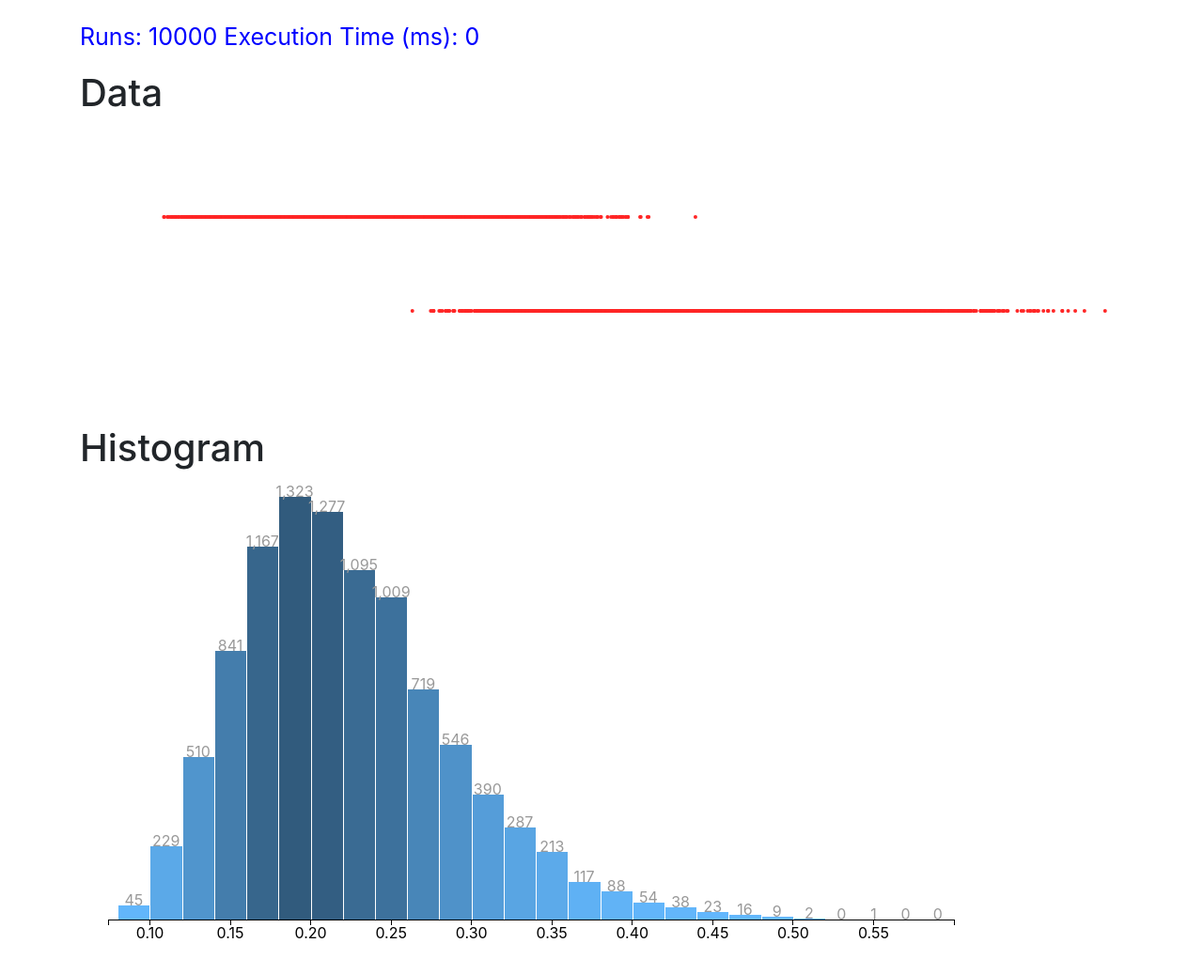
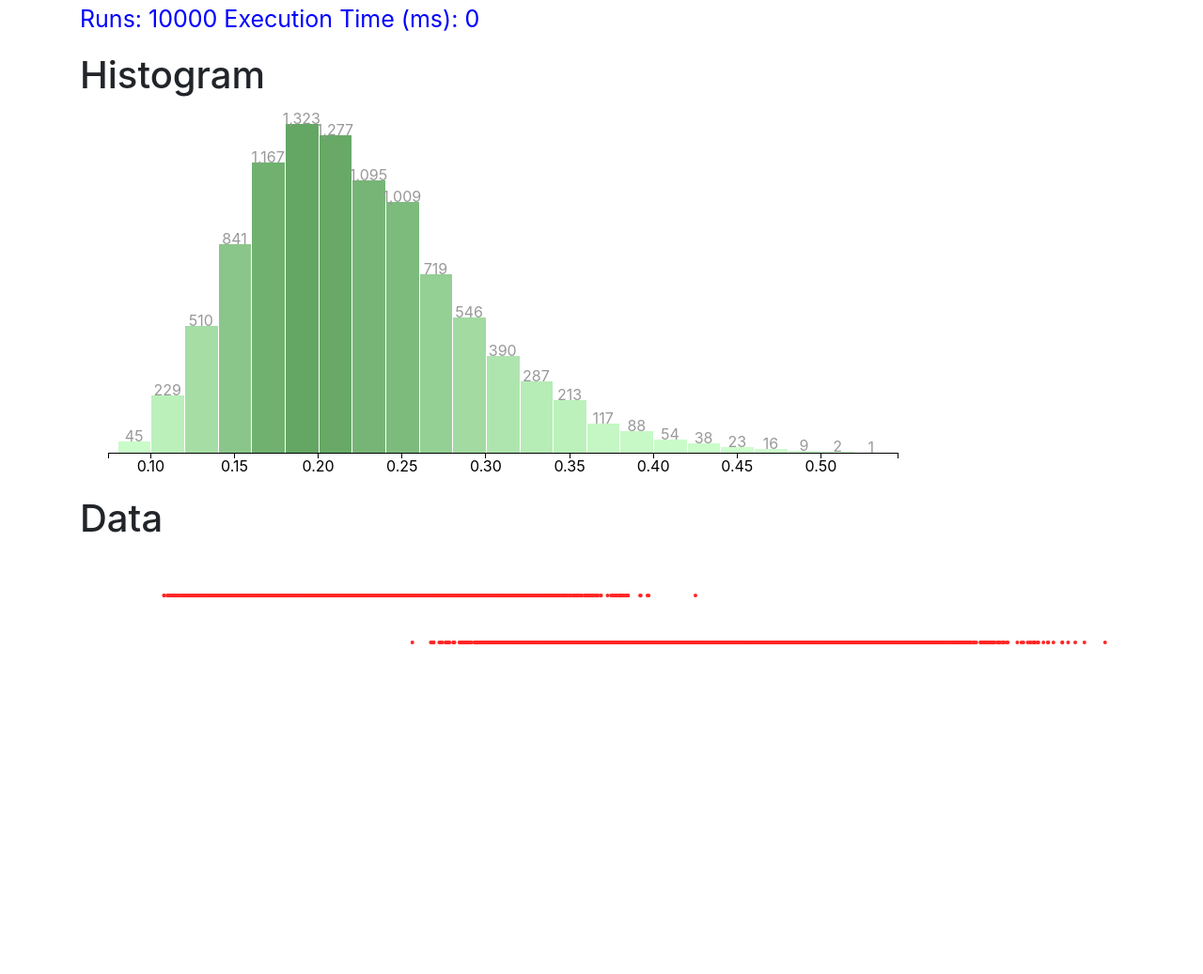
Before and after one commit to mrf13/Models, a plain HTML site: page index.html in a window 1280 px wide. Shown: the part 291-1328 px from the top of the page at 94% size. Before the commit the page ends 1300 px from the top, so only its background shows below. Drawn offline with nearby package versions, Linux system fonts and the light colour scheme.

Commit message:
add dynamic histogram

```diff
--- a/index.html
+++ b/index.html
@@ -6,6 +6,9 @@
   </head>
   <link rel="stylesheet" href="https://stackpath.bootstrapcdn.com/bootstrap/4.3.1/css/bootstrap.min.css" integrity="sha384-ggOyR0iXCbMQv3Xipma34MD+dH/1fQ784/j6cY/iJTQUOhcWr7x9JvoRxT2MZw1T" crossorigin="anonymous">
   <style type="text/css" media="all">
+body{
+  margin-bottom: 300px;
+}
 .bar rect {
   shape-rendering: crispEdges;
 }
@@ -27,7 +30,7 @@
   <body>
     <div class="container">
       <div class="row text-center my-2">
-	<div class="col-md display-3"> Models</div>
+	<div class="col-md display-4"> Models</div>
       </div>
       <div class="row justify-content-center">
 	<div class="col-md-3">
@@ -53,16 +56,16 @@
 	  <div id="status"></div>
 	</div>
       </div>
+      <div class="row">
+	<div class="col-md">
+	  <h1>Histogram</h1>
+	  <div id="histogram"></div>
+	</div>
+      </div>
       <div class="row my-3">
 	<div class="col-md">
 	  <h1>Data</h1>
 	  <canvas id="canvas"></canvas>
-	</div>
-      </div>
-      <div class="row">
-        <div class="col-md">
-        <h1>Histogram</h1>
-	<div id="histogram"></div>
 	</div>
       </div>
     </div>
@@ -76,8 +79,8 @@
   var ctx = canvas.getContext("2d");
 
   //set canvas size
-  canvas.width = window.innerWidth;
-  canvas.height = 300;
+  canvas.width = 1300;
+  canvas.height = 150;
 
   $(document).ready(function(){
   $("#update_model_button").click()
@@ -144,15 +147,16 @@ function runModel(_runs, _years, _rate_r, _rate_f){
     offset_r = 1200; // this is an arbitrary value so it looks ok
     offset_f = 1500; // this is an arbitrary value so it looks ok
 
-    drawPointy(frate_r[i]*offset_r, 100);
+    drawPointy(frate_r[i]*offset_r, 50);
     //draw frate_f
-    drawPointy(frate_f[i]*offset_f, 200);
+    drawPointy(frate_f[i]*offset_f, 100);
   }
 
   frate_r = frate_r.sort()
 
   document.getElementById("status").innerHTML = "Runs: " + _runs + " Execution Time (ms): " + (new Date() - time);
 
+  makeHistogram(frate_r)
   refresh(frate_r)
   console.log(frate_r[0])
   console.log(frate_r[frate_r.length-1])
@@ -166,19 +170,27 @@ function drawPointy(x, y){
 }
   </script>
   <script>
-    var color = "steelblue";
+
+    var x= 0;
+    var y= 0;
+    var color = "lightgreen";
+    var svg;
+    var height= 0;
+      // A formatter for counts.
+      var formatCount = d3.format(",.0f");
+    function makeHistogram(_values){
 
       // Generate a 1000 data points using normal distribution with mean=20, deviation=5
-var values = [0.074, 0.6];
+      var values = [_values[0], _values[_values.length-1]];
 
-// A formatter for counts.
-var formatCount = d3.format(",.0f");
 
-var margin = {top: 20, right: 30, bottom: 30, left: 30},
-  width = 960 - margin.left - margin.right,
-  height = 500 - margin.top - margin.bottom;
+      var margin = {top: 20, right: 30, bottom: 30, left: 30}
+      var width = 900 - margin.left - margin.right
+      height = 400 - margin.top - margin.bottom;
+
       var max = d3.max(values); var min = d3.min(values);
-var x = d3.scale.linear()
+
+      x = d3.scale.linear()
 	.domain([min, max])
 	.range([0, width]);
 
@@ -189,11 +201,12 @@ var data = d3.layout.histogram()
 
       var yMax = d3.max(data, function(d){return d.length});
       var yMin = d3.min(data, function(d){return d.length});
+
       var colorScale = d3.scale.linear()
 	.domain([yMin, yMax])
 	.range([d3.rgb(color).brighter(), d3.rgb(color).darker()]);
 
-var y = d3.scale.linear()
+      y = d3.scale.linear()
 	.domain([0, yMax])
 	.range([height, 0]);
 
@@ -201,7 +214,9 @@ var xAxis = d3.svg.axis()
 	.scale(x)
 	.orient("bottom");
 
-var svg = d3.select("#histogram").append("svg")
+      //reset historgram
+      $("#histogram")[0].innerHTML = ""
+      svg = d3.select("#histogram").append("svg")
 	.attr("width", width + margin.left + margin.right)
 	.attr("height", height + margin.top + margin.bottom)
 	.append("g")
@@ -230,12 +245,13 @@ svg.append("g")
 	.attr("class", "x axis")
 	.attr("transform", "translate(0," + height + ")")
 	.call(xAxis);
+    }
 
 /*
   * Adding refresh method to reload new data
   */
   function refresh(values){
-  // var values = d3.range(1000).map(d3.random.normal(20, 5));
+
     var data = d3.layout.histogram()
       .bins(x.ticks(20))
     (values);
@@ -243,7 +259,9 @@ function refresh(values){
     // Reset y domain using new data
     var yMax = d3.max(data, function(d){return d.length});
     var yMin = d3.min(data, function(d){return d.length});
+
     y.domain([0, yMax]);
+
     var colorScale = d3.scale.linear()
       .domain([yMin, yMax])
       .range([d3.rgb(color).brighter(), d3.rgb(color).darker()]);
```
Lines whose indentation alone changed are shown as unchanged.
